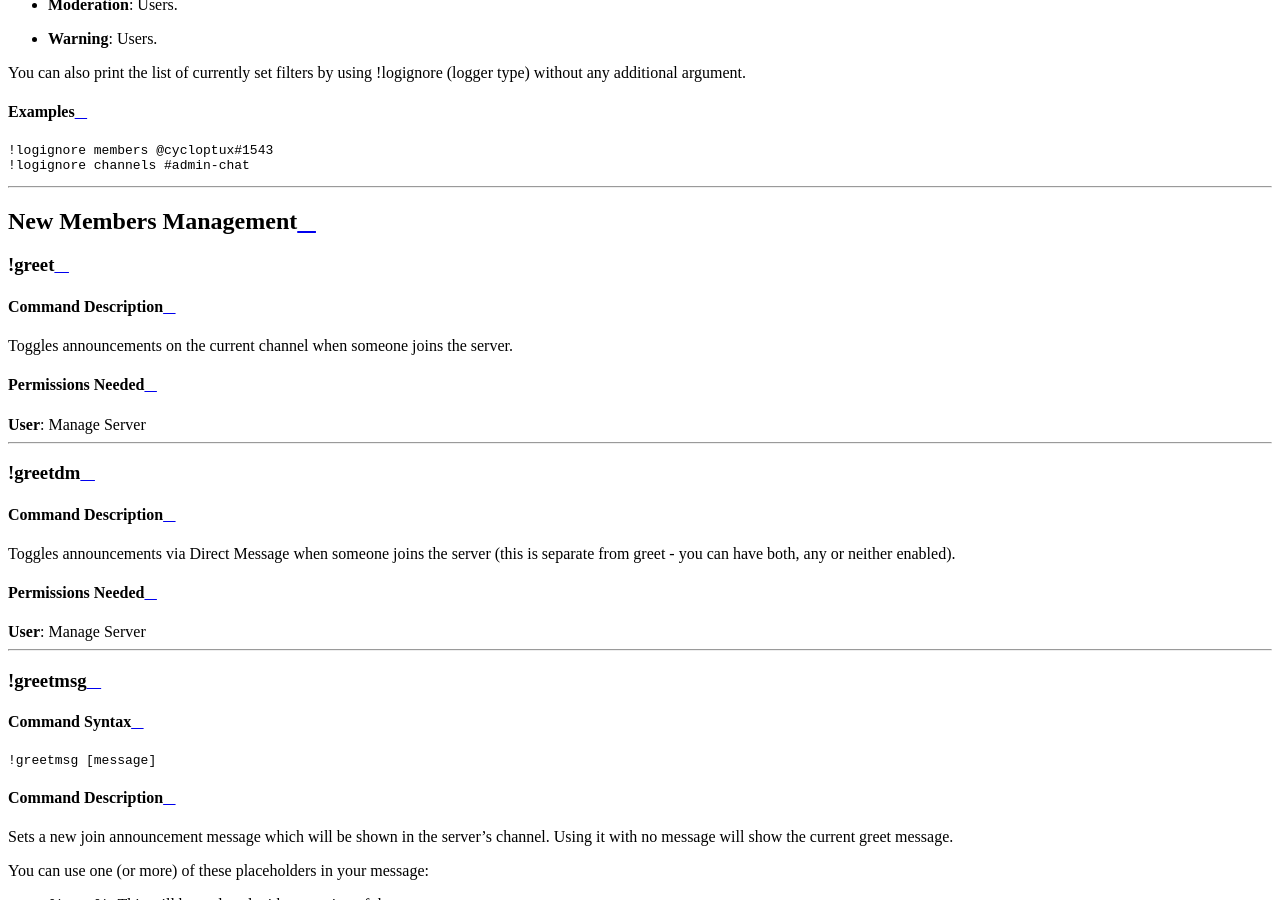
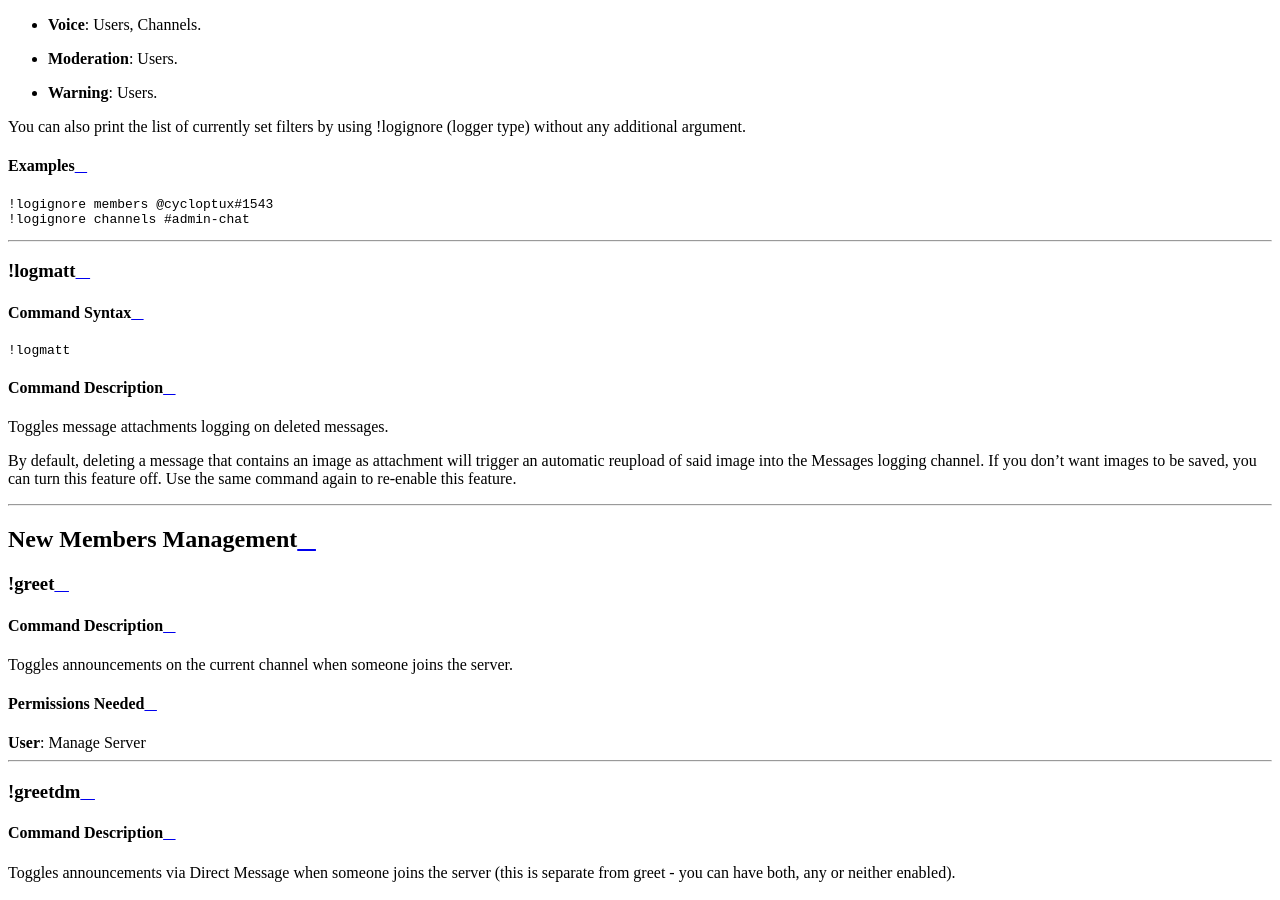
Before and after one commit to cycloptux/GiselleBot-Documentation, a Sphinx documentation site: the page built from docs/source/modules/administration.rst, in a window 1280 px wide and 900 px high, scrolled down 4996 px. Built offline with Sphinx 7.4.7 and the Read the Docs theme 2.0.0, drawn with Linux system fonts in a browser that asks for light colours; some of the changed text lies outside the part shown.

Commit message:
Added logmatt command documentation.

```diff
--- a/docs/source/modules/administration.rst
+++ b/docs/source/modules/administration.rst
@@ -135,6 +135,23 @@ Examples
 
     |bot_prefix|\ logignore members @cycloptux#1543
     |bot_prefix|\ logignore channels #admin-chat
+
+....
+
+|bot_prefix|\ logmatt
+---------------------
+
+Command Syntax
+^^^^^^^^^^^^^^
+.. parsed-literal::
+
+    |bot_prefix|\ logmatt
+
+Command Description
+^^^^^^^^^^^^^^^^^^^
+Toggles message attachments logging on deleted messages.
+
+By default, deleting a message that contains an image as attachment will trigger an automatic reupload of said image into the Messages logging channel. If you don't want images to be saved, you can turn this feature off. Use the same command again to re-enable this feature.
 
 ....
 
```
